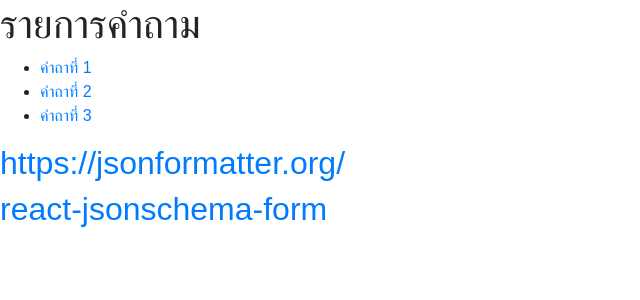
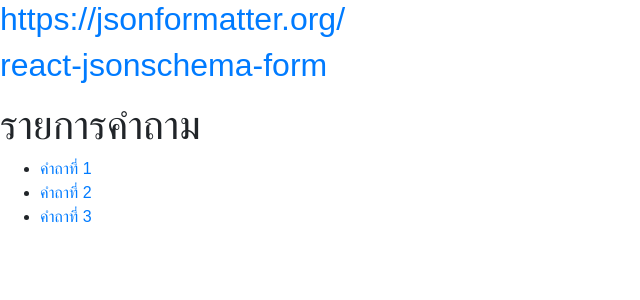
Before and after one commit to sirensoft/question, a React (Create React App) app in the folder client/: page / in a window 1280 px wide. Shown: the top 300 px of the page, without its empty margins (0-640 px from the left). Built offline with nearby package versions, Linux system fonts and the light colour scheme.

Commit message:
Thu 02/15/2018  9:21:10.96

```diff
--- a/client/src/App.js
+++ b/client/src/App.js
@@ -7,16 +7,15 @@ import Topic from './component/Topic';
 class App extends Component {
   render(){
     return (
-      <div>
+
         <BrowserRouter>
           <Switch>
             <Route exact path ="/" component={Topic} />
             <Route path="/todo/:id" component={Todo}/>
           </Switch>
         </BrowserRouter>
-        <h2><a href="https://jsonformatter.org/" target="_blank">https://jsonformatter.org/</a></h2>
-        <h2><a href=" https://github.com/mozilla-services/react-jsonschema-form/" target="_blank">react-jsonschema-form</a></h2>
-      </div>
+
+
     )
   }
 }
--- a/client/src/component/Topic.js
+++ b/client/src/component/Topic.js
@@ -6,6 +6,16 @@ class Topic extends Component {
   render() {
     return (
       <div>
+        <p>
+          <h2>
+            <a href="https://jsonformatter.org/" target="_blank">https://jsonformatter.org/</a>
+          </h2>
+          <h2>
+            <a
+              href=" https://github.com/mozilla-services/react-jsonschema-form/"
+              target="_blank">react-jsonschema-form</a>
+          </h2>
+        </p>
         <h1>รายการคำถาม</h1>
         <ul>
           <li>
```
